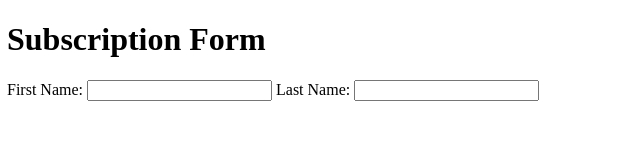
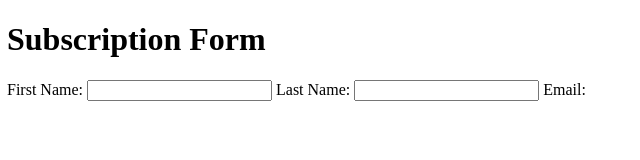
Before and after one commit to Enyorose/cpnt262-robots-with-appliances, a website: page index.html in a window 1280 px wide. Shown: the full height of the page, 1-641 px from the left. Drawn offline with Linux system fonts and the light colour scheme.

Commit message:
added label for email in the index.html file

```diff
--- a/index.html
+++ b/index.html
@@ -13,6 +13,7 @@
         <input type="text"name="first-name"required>
         <label for="last-name">Last Name:</label>
         <input type="text"name="last-name"required>
+        <label for="text"name="email">Email:</label>
     </div>
 </body>
 </html>
```
